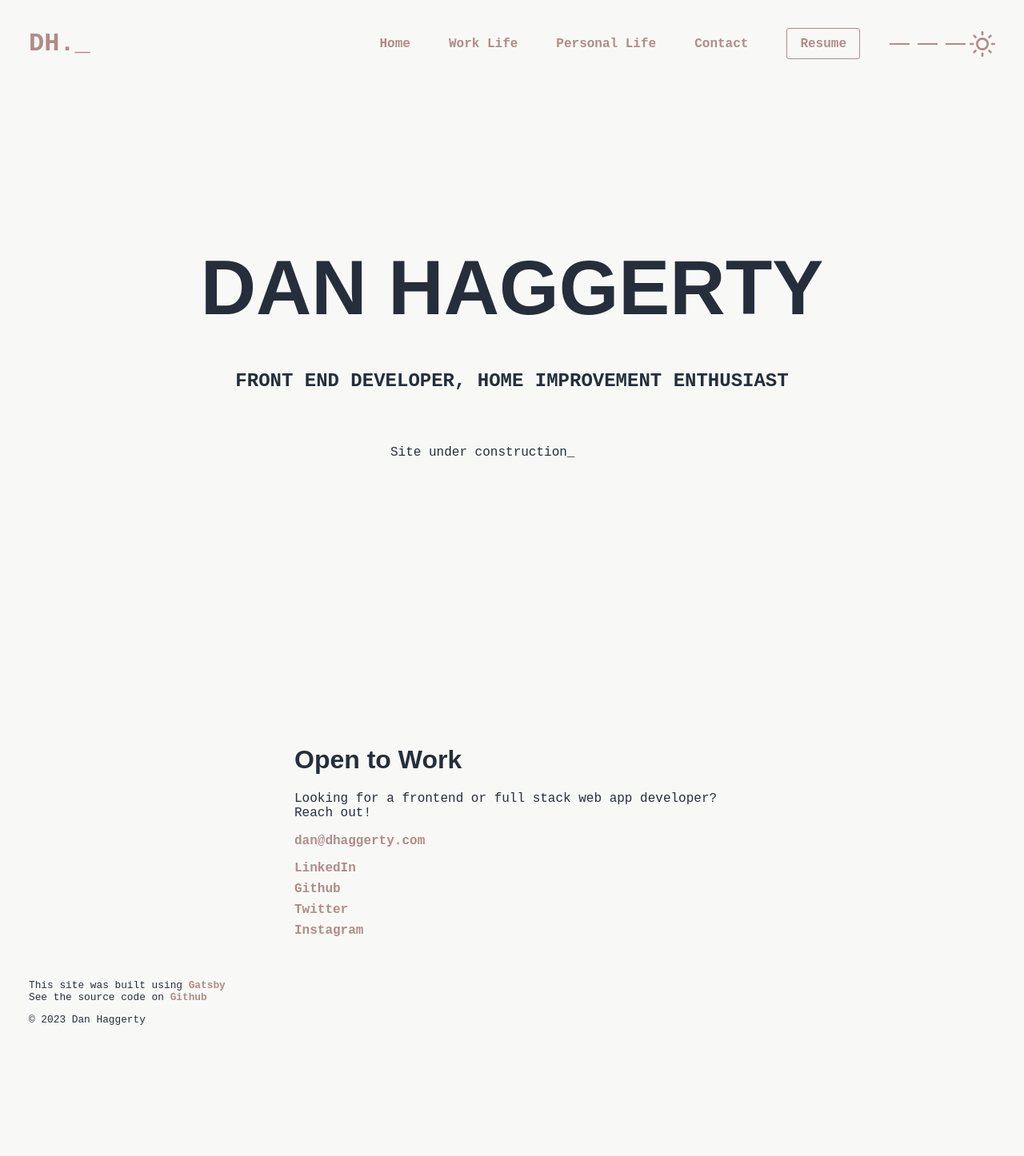
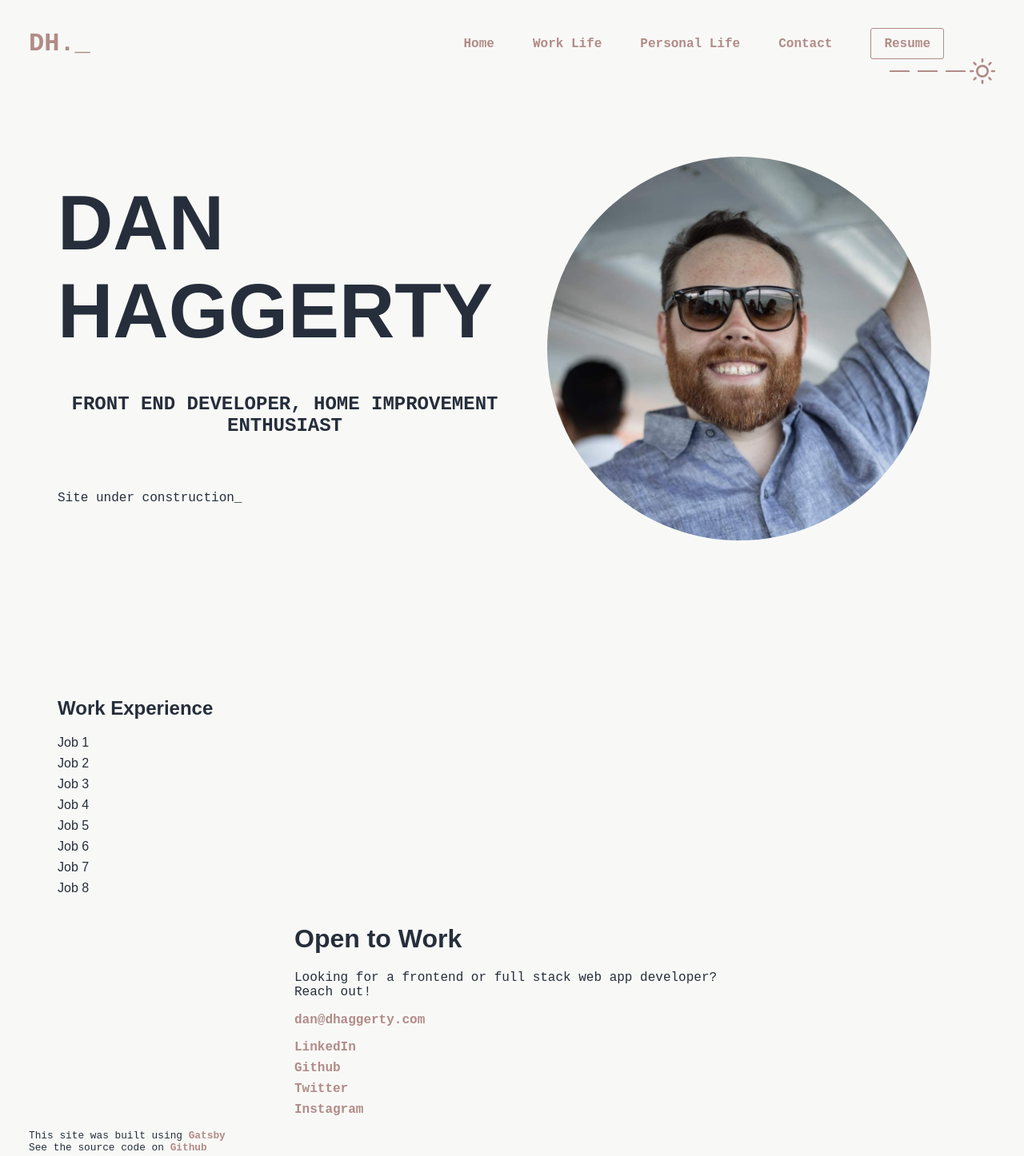
Before and after one commit to haggs/personal-website, a Gatsby site: page / in a window 1280 px wide. Shown: the top 1446 px of the page at 80% size. Before the commit the page ends 1319 px from the top, so only its background shows below. Built offline with nearby package versions, Linux system fonts and the light colour scheme; Gatsby itself is replaced by a stand-in of ours.

Commit message:
Updated import styles for css modules in tsx files, converted some stuff from flexbox to grid

```diff
--- a/src/components/Contact/Contact.tsx
+++ b/src/components/Contact/Contact.tsx
@@ -1,9 +1,9 @@
 import React from 'react';
-import { container } from './Contact.module.css';
+import * as styles from './Contact.module.css';
 
 const Contact: React.FC = () => {
   return (
-    <div id="contact" className={container}>
+    <div id="contact" className={styles.container}>
       <h1>Open to Work</h1>
       <p className="mono">
         Looking for a frontend or full stack web app developer? Reach out!
--- a/src/components/Copyright/Copyright.tsx
+++ b/src/components/Copyright/Copyright.tsx
@@ -1,10 +1,10 @@
 import React from 'react';
-import { container } from './Copyright.module.css';
+import * as styles from './Copyright.module.css';
 import classnames from 'classnames';
 
 const Credits: React.FC = () => {
   return (
-    <div className={classnames(container, 'mono')}>
+    <div className={classnames(styles.container, 'mono')}>
       <span>
         This site was built using{' '}
         <a
--- a/src/components/DarkModeToggle/DarkModeToggle.tsx
+++ b/src/components/DarkModeToggle/DarkModeToggle.tsx
@@ -2,9 +2,13 @@ import React, { useState } from 'react';
 import { FiSun } from '@react-icons/all-files/fi/FiSun';
 import { FiMoon } from '@react-icons/all-files/fi/FiMoon';
 import classnames from 'classnames';
-import { toggle } from './DarkModeToggle.module.css';
+import * as styles from './DarkModeToggle.module.css';
 
-const DarkModeToggle: React.FC = () => {
+interface DarkModeToggleProps {
+  className?: string;
+}
+
+const DarkModeToggle: React.FC<DarkModeToggleProps> = ({ className }) => {
   let windowDarkModeSet = false;
   if (typeof window !== 'undefined') {
     windowDarkModeSet = window.__theme === 'dark';
@@ -27,7 +31,7 @@ const DarkModeToggle: React.FC = () => {
 
   return (
     <button
-      className={classnames(toggle, 'icon', 'hover-fill')}
+      className={classnames(className, styles.toggle, 'icon', 'hover-fill')}
       onClick={handleToggleDarkMode}
       aria-label={`Turn ${checked ? 'off' : 'on'} dark mode`}
     >
--- a/src/components/Layout/Layout.module.css
+++ b/src/components/Layout/Layout.module.css
@@ -1,26 +1,29 @@
+:root {
+  --page-padding: 36px;
+}
+
 .page {
-  position: relative;
+  display: grid;
+  grid-template-rows: auto 1fr auto;
+  grid-template-columns: 100%;
+  grid-template-areas: 'header' 'main' 'footer';
+  align-items: start;
+  padding: var(--page-padding);
 }
 
 .header {
-  position: absolute;
-  top: 0;
-  left: 0;
-  right: 0;
-  display: flex;
-  justify-content: space-between;
+  grid-area: header;
+  display: grid;
+  grid-template-columns: [logo] auto [nav] 1fr [dark-mode-toggle] auto;
   align-items: center;
-  padding: var(--header-footer-padding);
-}
-
-.headerRight {
-  display: flex;
-  align-items: center;
+  z-index: 1000;
 }
 
 .fullNav,
 .navMenuButton {
   display: none;
+  grid-column-start: nav;
+  justify-self: end;
 }
 
 .navMenu {
@@ -30,8 +33,7 @@
   right: 0;
   bottom: 0;
   display: flex;
-  align-items: center;
-  justify-content: center;
+  place-items: center;
 }
 
 @media only screen and (min-width: 901px) {
@@ -48,12 +50,21 @@
   }
 }
 
+.darkModeToggle {
+  grid-column-start: dark-mode-toggle;
+  justify-self: end;
+}
+
+.main {
+  grid-area: header;
+  padding: 0 var(--page-padding);
+}
+
 .footer {
-  padding: var(--header-footer-padding);
+  grid-area: footer;
   display: flex;
   flex-direction: column;
   align-items: center;
-  gap: var(--header-footer-padding);
 }
 
 .credits {
@@ -62,6 +73,6 @@
 
 .scrollToTopButton {
   position: fixed;
-  bottom: var(--header-footer-padding);
-  right: var(--header-footer-padding);
+  bottom: var(--page-padding);
+  right: var(--page-padding);
 }
--- a/src/components/Layout/Layout.tsx
+++ b/src/components/Layout/Layout.tsx
@@ -1,15 +1,5 @@
 import React, { useEffect, useState, PropsWithChildren } from 'react';
-import {
-  credits,
-  footer,
-  fullNav,
-  header,
-  headerRight,
-  navMenuButton,
-  navMenu,
-  page,
-  scrollToTopButton,
-} from './Layout.module.css';
+import * as styles from './Layout.module.css';
 import Contact from '../Contact/Contact';
 import Credits from '../Copyright/Copyright';
 import ScrollToTopButton from '../ScrollToTopButton/ScrollToTopButton';
@@ -59,36 +49,34 @@ const Layout: React.FC<PropsWithChildren<LayoutProps>> = ({
   };
 
   return (
-    <div className={page}>
-      <header className={header}>
+    <div className={styles.page}>
+      <header className={styles.header}>
         <Logo />
-        <div className={headerRight}>
-          <Navigation className={fullNav} />
-          <NavigationMenuButton
-            open={showNavigationMenu}
-            onClick={toggleOpenNavigationMenu}
-            className={navMenuButton}
-          />
-          <DarkModeToggle />
-        </div>
+        <Navigation className={styles.fullNav} />
+        <NavigationMenuButton
+          open={showNavigationMenu}
+          onClick={toggleOpenNavigationMenu}
+          className={styles.navMenuButton}
+        />
+        <DarkModeToggle className={styles.darkModeToggle} />
       </header>
       {showNavigationMenu ? (
         <Navigation
-          className={navMenu}
+          className={styles.navMenu}
           stacked
           onNavigate={toggleOpenNavigationMenu}
         />
       ) : (
         <>
-          <main>{children}</main>
-          <footer className={footer}>
+          <main className={styles.main}>{children}</main>
+          <footer className={styles.footer}>
             {showContactInfo && <Contact />}
-            <div className={credits}>
+            <div className={styles.credits}>
               <Credits />
             </div>
           </footer>
           {showScrollToTopButton && (
-            <ScrollToTopButton className={scrollToTopButton} />
+            <ScrollToTopButton className={styles.scrollToTopButton} />
           )}
         </>
       )}
--- a/src/components/Logo/Logo.tsx
+++ b/src/components/Logo/Logo.tsx
@@ -1,5 +1,5 @@
 import React from 'react';
-import { text } from './Logo.module.css';
+import * as styles from './Logo.module.css';
 import classnames from 'classnames';
 
 const Logo: React.FC = () => {
@@ -7,7 +7,7 @@ const Logo: React.FC = () => {
     <a
       href="/"
       title="Go home"
-      className={classnames(text, 'mono', 'highlightedLink')}
+      className={classnames(styles.text, 'mono', 'highlightedLink')}
     >
       DH._
     </a>
--- a/src/components/Navigation/Navigation.tsx
+++ b/src/components/Navigation/Navigation.tsx
@@ -1,6 +1,6 @@
 import React from 'react';
 import classnames from 'classnames';
-import { linkList, stackedList } from './Navigation.module.css';
+import * as styles from './Navigation.module.css';
 import { Link } from 'gatsby';
 import { AnchorLink } from 'gatsby-plugin-anchor-links';
 
@@ -15,8 +15,8 @@ const Navigation: React.FC<NavigationProps> = ({
   stacked = false,
   className,
 }) => {
-  const navLinkListStyles = classnames(linkList, 'mono', {
-    [stackedList]: stacked,
+  const navLinkListStyles = classnames(styles.linkList, 'mono', {
+    [styles.stackedList]: stacked,
   });
 
   /**
--- a/src/components/NavigationMenuButton/NavigationMenuButton.tsx
+++ b/src/components/NavigationMenuButton/NavigationMenuButton.tsx
@@ -1,5 +1,5 @@
 import React from 'react';
-import { hamburger, line, menuOpen } from './NavigationMenuButton.module.css';
+import * as styles from './NavigationMenuButton.module.css';
 import classnames from 'classnames';
 
 interface NavigationMenuProps {
@@ -13,8 +13,8 @@ const NavigationMenuButton: React.FC<NavigationMenuProps> = ({
   onClick,
   className,
 }) => {
-  const hamburgerClasses = classnames(className, hamburger, 'icon', {
-    [menuOpen]: open,
+  const hamburgerClasses = classnames(className, styles.hamburger, 'icon', {
+    [styles.menuOpen]: open,
   });
 
   return (
@@ -23,9 +23,9 @@ const NavigationMenuButton: React.FC<NavigationMenuProps> = ({
       onClick={onClick}
       aria-label={`${open ? 'Close' : 'Open'} menu`}
     >
-      <div className={line}></div>
-      <div className={line}></div>
-      <div className={line}></div>
+      <div className={styles.line}></div>
+      <div className={styles.line}></div>
+      <div className={styles.line}></div>
     </button>
   );
 };
--- a/src/pages/404.module.css
+++ b/src/pages/404.module.css
@@ -1,7 +1,6 @@
 .container {
   display: flex;
   flex-direction: column;
-  justify-content: center;
-  align-items: center;
+  place-items: center;
   height: 100vh;
 }
--- a/src/pages/404.tsx
+++ b/src/pages/404.tsx
@@ -1,12 +1,12 @@
 import React from 'react';
 import { HeadFC, Link, PageProps } from 'gatsby';
-import { container } from './404.module.css';
+import * as styles from './404.module.css';
 import Layout from '../components/Layout/Layout';
 
 const NotFoundPage: React.FC<PageProps> = () => {
   return (
     <Layout showContactInfo={false}>
-      <div className={container}>
+      <div className={styles.container}>
         <h1 className="title">404</h1>
         <p className="mono">
           Oops. You're lost. Head{' '}
--- a/src/pages/index.module.css
+++ b/src/pages/index.module.css
@@ -1,10 +1,27 @@
-.container {
+.intro {
+  display: flex;
+  flex-wrap: wrap;
+}
+
+.introText {
+  min-height: 100vh;
+  flex: 1;
   display: flex;
   flex-direction: column;
+  justify-content: center;
+}
+
+.introPhoto {
+  flex: 1;
+  display: flex;
+  justify-content: center;
   align-items: center;
-  justify-content: center;
-  height: 100vh;
-  padding: 3rem;
+}
+
+.profilePic {
+  width: 30rem;
+  max-width: 30rem;
+  border-radius: 50%;
 }
 
 .subtitle {
--- a/src/pages/index.tsx
+++ b/src/pages/index.tsx
@@ -1,9 +1,10 @@
 import React, { useEffect, useState } from 'react';
 import classnames from 'classnames';
-import { container, subtitle, underConstruction } from './index.module.css';
+import * as styles from './index.module.css';
 import Seo from '../components/Seo/Seo';
 import Layout from '../components/Layout/Layout';
 import { HeadFC } from 'gatsby';
+import { StaticImage } from 'gatsby-plugin-image';
 
 const IndexPage: React.FC = () => {
   const [underConstructionText, setUnderConstructionText] = useState(
@@ -26,15 +27,37 @@ const IndexPage: React.FC = () => {
 
   return (
     <Layout>
-      <div className={container}>
+      <section className={styles.intro}>
+        <div className={styles.introText}>
           <h1 className="title">DAN HAGGERTY</h1>
-        <h2 className={classnames(subtitle, 'mono')}>
+          <h2 className={classnames(styles.subtitle, 'mono')}>
             FRONT END DEVELOPER, HOME IMPROVEMENT ENTHUSIAST
           </h2>
-        <p className={classnames(underConstruction, 'mono')}>
+          <p className={classnames(styles.underConstruction, 'mono')}>
             {underConstructionText}
           </p>
         </div>
+        <div className={styles.introPhoto}>
+          <StaticImage
+            className={styles.profilePic}
+            src="../images/profile-pic.jpg"
+            alt="Dan Haggerty smiling wearing sunglasses"
+          />
+        </div>
+      </section>
+      <section>
+        <h2>Work Experience</h2>
+        <ul>
+          <li>Job 1</li>
+          <li>Job 2</li>
+          <li>Job 3</li>
+          <li>Job 4</li>
+          <li>Job 5</li>
+          <li>Job 6</li>
+          <li>Job 7</li>
+          <li>Job 8</li>
+        </ul>
+      </section>
     </Layout>
   );
 };
--- a/src/pages/personal-life/index.tsx
+++ b/src/pages/personal-life/index.tsx
@@ -1,5 +1,5 @@
 import * as React from 'react';
-import { container } from './personal-life.module.css';
+import * as styles from './personal-life.module.css';
 import Layout from '../../components/Layout/Layout';
 import Seo from '../../components/Seo/Seo';
 import { HeadFC, Link, graphql } from 'gatsby';
@@ -11,7 +11,7 @@ interface PersonalLifePageProps {
 const PersonalLifePage: React.FC<PersonalLifePageProps> = ({ data }) => {
   return (
     <Layout>
-      <div className={container}>
+      <div className={styles.container}>
         {data.allMdx.nodes.map((node: any) => (
           <article key={node.id}>
             <h2>
--- a/src/pages/personal-life/personal-life.module.css
+++ b/src/pages/personal-life/personal-life.module.css
@@ -2,6 +2,5 @@
   height: 100vh;
   display: flex;
   flex-direction: column;
-  justify-content: center;
-  align-items: center;
+  place-items: center;
 }
--- a/src/styles/global.css
+++ b/src/styles/global.css
@@ -6,9 +6,6 @@
   --color-4: #db7965; /* dark accent */
   --color-5: #262e3b; /* dark shades */
   --drop-shadow-color: var(--color-5);
-
-  /* Padding */
-  --header-footer-padding: 36px;
 
   /* Font */
   --font-primary: 'Work SansVariable', sans-serif;
@@ -41,8 +38,11 @@ body {
   background-color: var(--site-background-color);
   margin: 0;
   font-family: var(--font-primary);
-  transition: color var(--animation-duration);
-  transition: background-color var(--animation-duration);
+  transition: all var(--animation-duration);
+}
+
+section {
+  margin-bottom: 36px;
 }
 
 .mono {
@@ -127,3 +127,9 @@ p {
   font-weight: 600;
   margin-bottom: 3rem;
 }
+
+.test {
+  background-color: salmon;
+  height: 800px;
+  width: 800px;
+}
```
Lines whose indentation alone changed are shown as unchanged.
